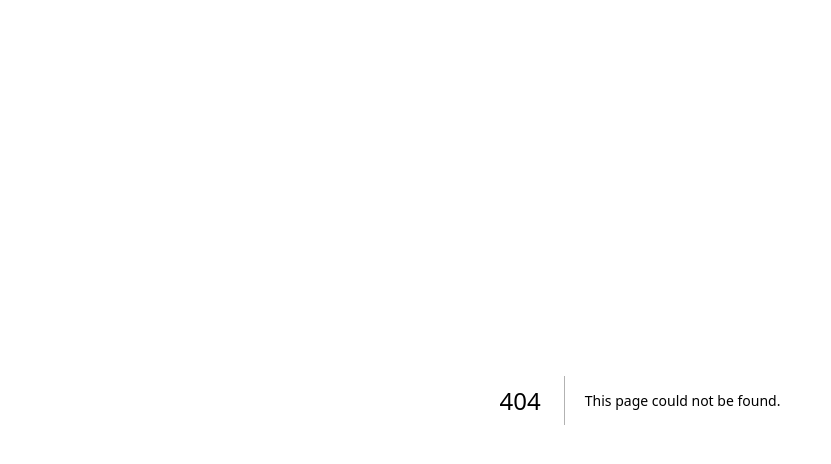
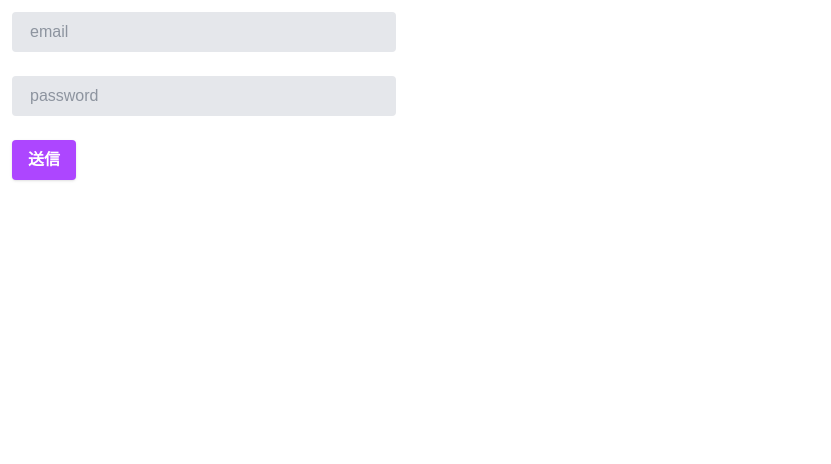
Before and after one commit to 4mami/study-laravel-nextjs, a Next.js app in the folder docker/frontend/: page /test in a window 1280 px wide. Before the commit this address had no page. Shown: the top 464 px of the page, without its empty margins (0-831 px from the left). Built offline with nearby package versions, Linux system fonts and the light colour scheme.

Commit message:
[add] ログインページを実装

```diff
--- /dev/null
+++ b/docker/frontend/app/test/page.tsx
@@ -0,0 +1,14 @@
+// import React, { useEffect, useState } from 'react';
+// import axios from 'axios';
+import Test from '@/components/Test';
+
+const Page = () => {
+
+    return (
+        <div>
+            <Test />
+        </div>
+    );
+}
+
+export default Page;
--- /dev/null
+++ b/docker/frontend/components/Test.tsx
@@ -0,0 +1,55 @@
+"use client";
+import React, { useEffect, useState } from 'react';
+import axios from 'axios';
+
+// XSRF-TOKENをリクエスト時に送信するための設定
+const http = axios.create({
+    baseURL: 'http://localhost:8000',
+    withCredentials: true,
+});
+
+const Test = () => {
+    const [email, setEmail] = useState('');
+    const [password, setPassword] = useState('');
+
+    const postData = async () => {
+        axios.get('http://localhost:8000/sanctum/csrf-cookie', { withCredentials: true }).then((res: any) => {
+            console.log(res);
+            // ログイン処理
+            http.post('/api/login', {email, password}).then((res: any) => {
+                console.log(res);
+            })
+        });
+    }
+
+    return (
+        <div>
+            <input
+                type="text"
+                className='bg-gray-200 appearance-none border-2 border-gray-200 rounded w-full py-2 px-4 text-gray-700 leading-tight focus:outline-none focus:bg-white focus:border-purple-500 m-3 max-w-sm'
+                placeholder='email'
+                onChange={(e) => {
+                    setEmail(e.target.value);
+                }}
+            /><br/>
+            <input
+                type="text"
+                className='bg-gray-200 appearance-none border-2 border-gray-200 rounded w-full py-2 px-4 text-gray-700 leading-tight focus:outline-none focus:bg-white focus:border-purple-500 m-3 max-w-sm'
+                placeholder='password'
+                onChange={(e) => {
+                    setPassword(e.target.value);
+                }}
+            />
+            <div>
+                <button
+                    className="shadow bg-purple-500 hover:bg-purple-400 focus:shadow-outline focus:outline-none text-white font-bold py-2 px-4 rounded m-3"
+                    onClick={()=>{
+                        postData();
+                    }}
+                >送信</button>
+            </div>
+        </div>
+    );
+}
+
+export default Test;
```
Also changed, not shown: docker/frontend/package.json (+7 -6 lines), 1 other file (tests, documents, lock files or other folders).
